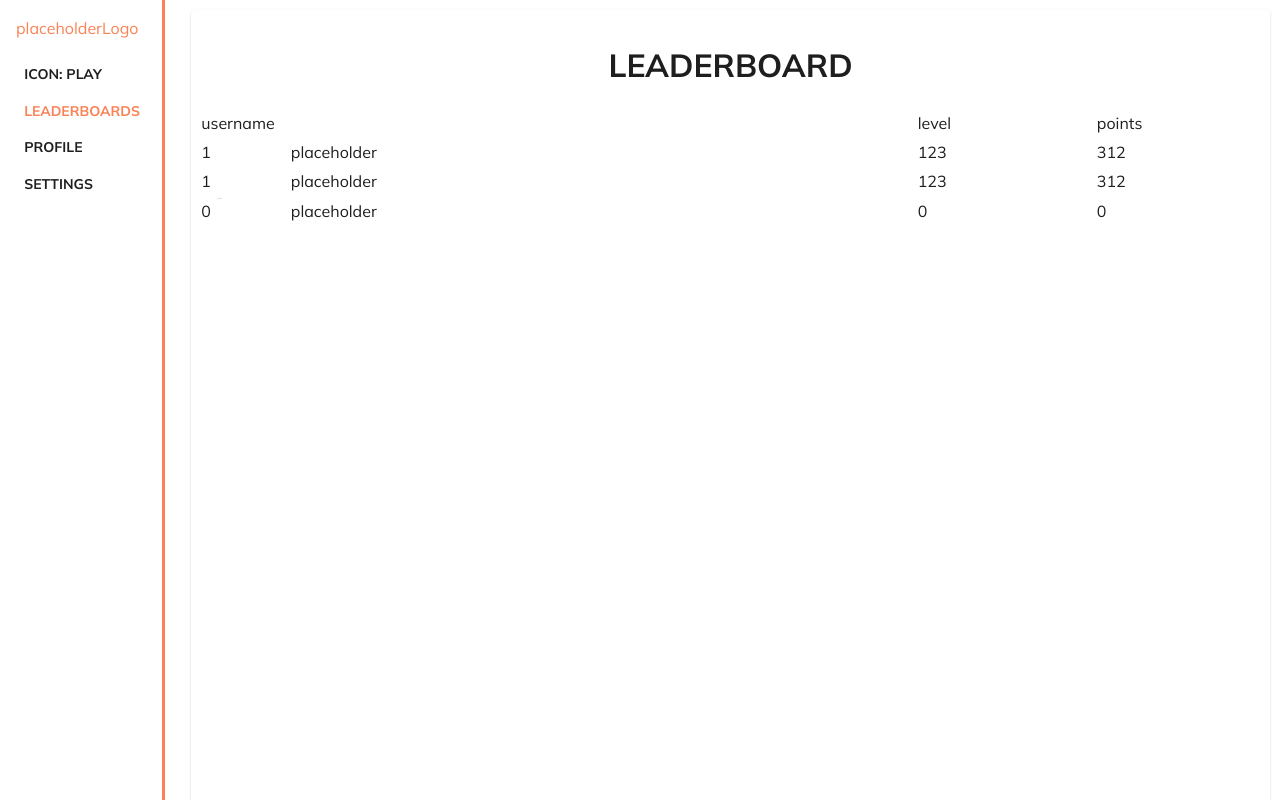
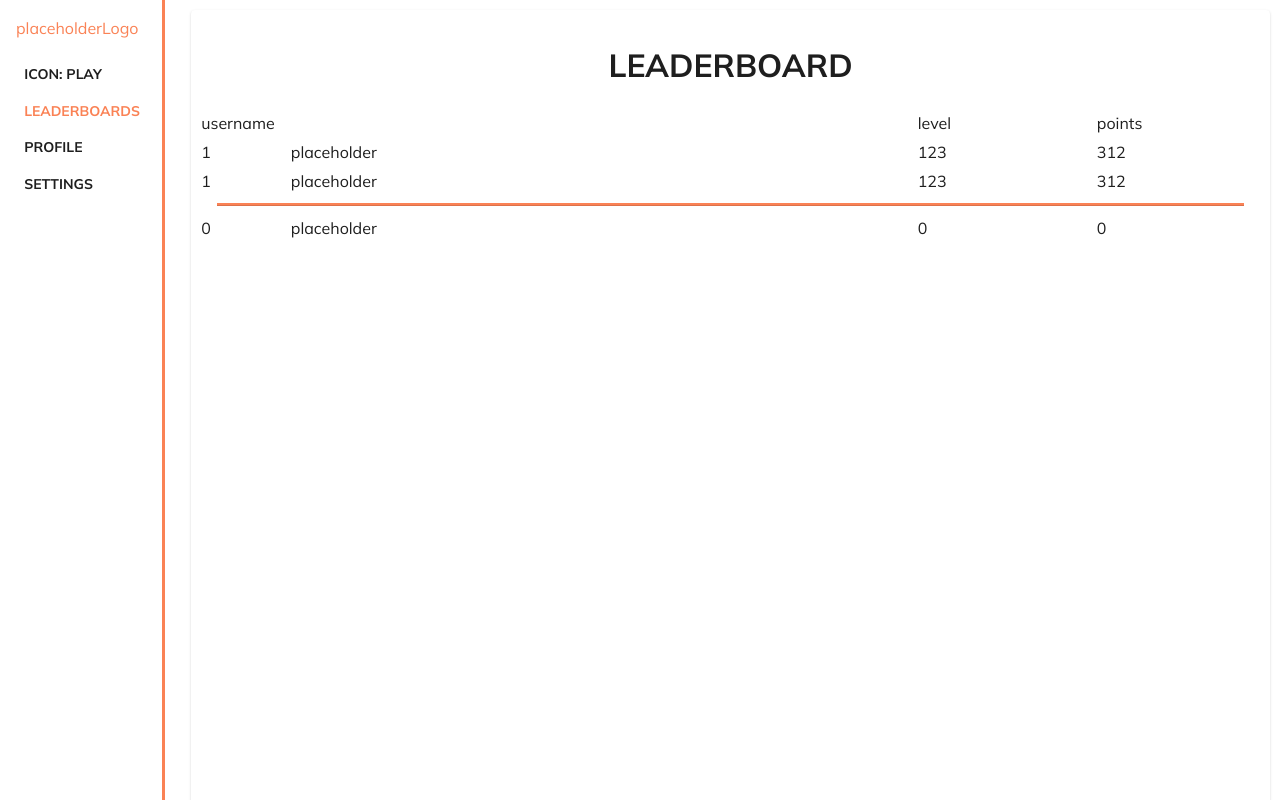
Before and after one commit to Linuxiarnia/synotion.web, a React (Vite) app: page /leaderboards in a window 1280 px wide. Shown: the top 800 px of the page. Built offline with nearby package versions, Linux system fonts and the light colour scheme.

Commit message:
fix cosmetic leaderboard

```diff
--- a/src/views/leaderboards/leaderboards.tsx
+++ b/src/views/leaderboards/leaderboards.tsx
@@ -1,4 +1,4 @@
-import { Box, Card, Divider, Grid2 } from '@mui/material';
+import { Box, Card, Divider, Grid2, useTheme } from '@mui/material';
 import React from 'react';
 
 interface playerEntry{
@@ -39,6 +39,9 @@ const userEntry: playerEntry = {
 };
 
 export const Leaderboards = () => {
+
+    const theme = useTheme();
+
     return(
         <Card sx={{
             padding: '10px', margin: '10px', height: '80%'
@@ -78,7 +81,9 @@ export const Leaderboards = () => {
                     })
                 }
                 {isInTop? '' :
-                    <Divider orientation='horizontal' sx={{ width: '5px' }} variant='middle' />
+                    <Divider orientation='horizontal'  variant='middle' sx={{
+                        color: theme.palette.primary.main, height: '3px', marginY: '10px', background: theme.palette.primary.main
+                    }} />
                 }
                 {isInTop? '':
                     <Grid2 container key = {'userEntry'}  spacing={2}>
```
